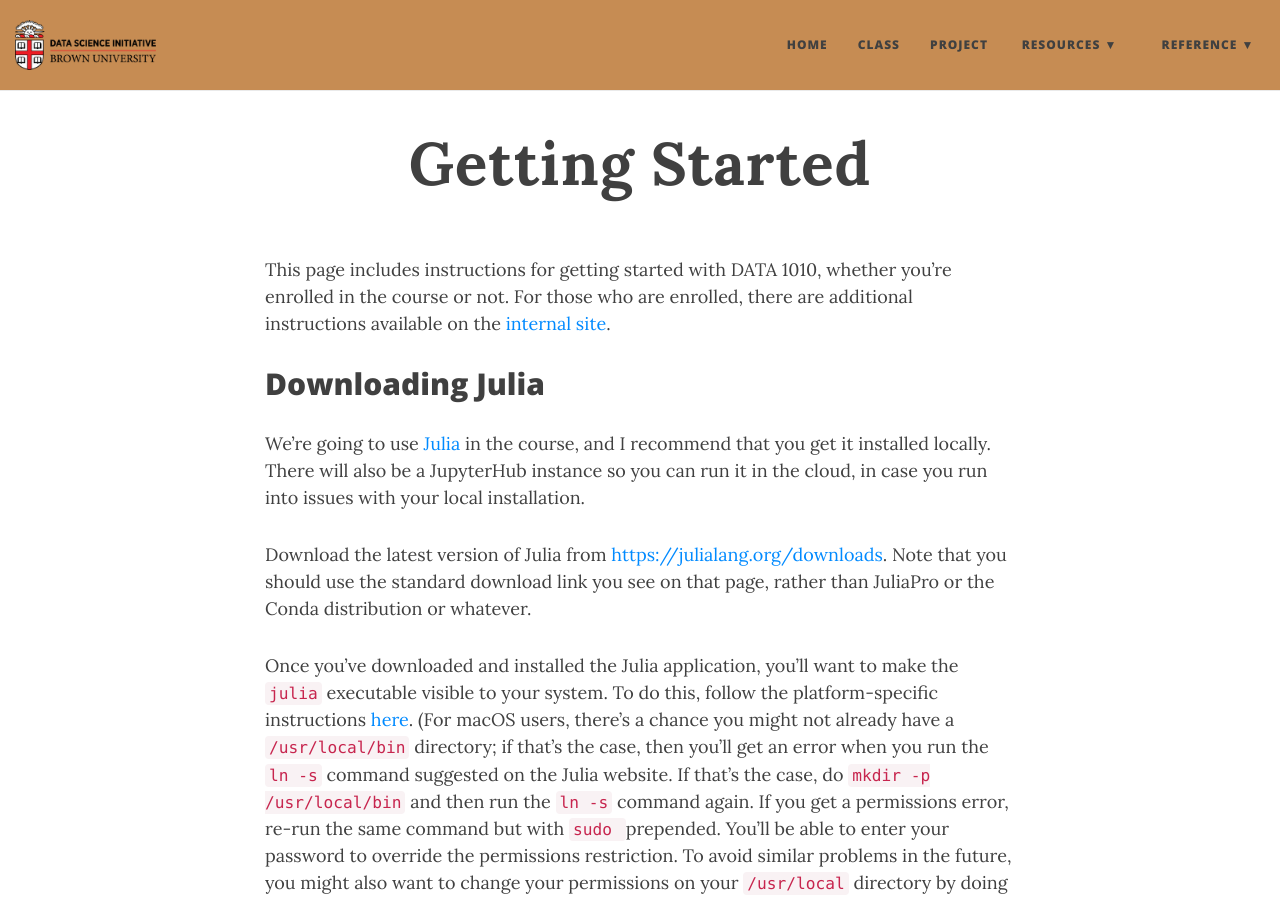
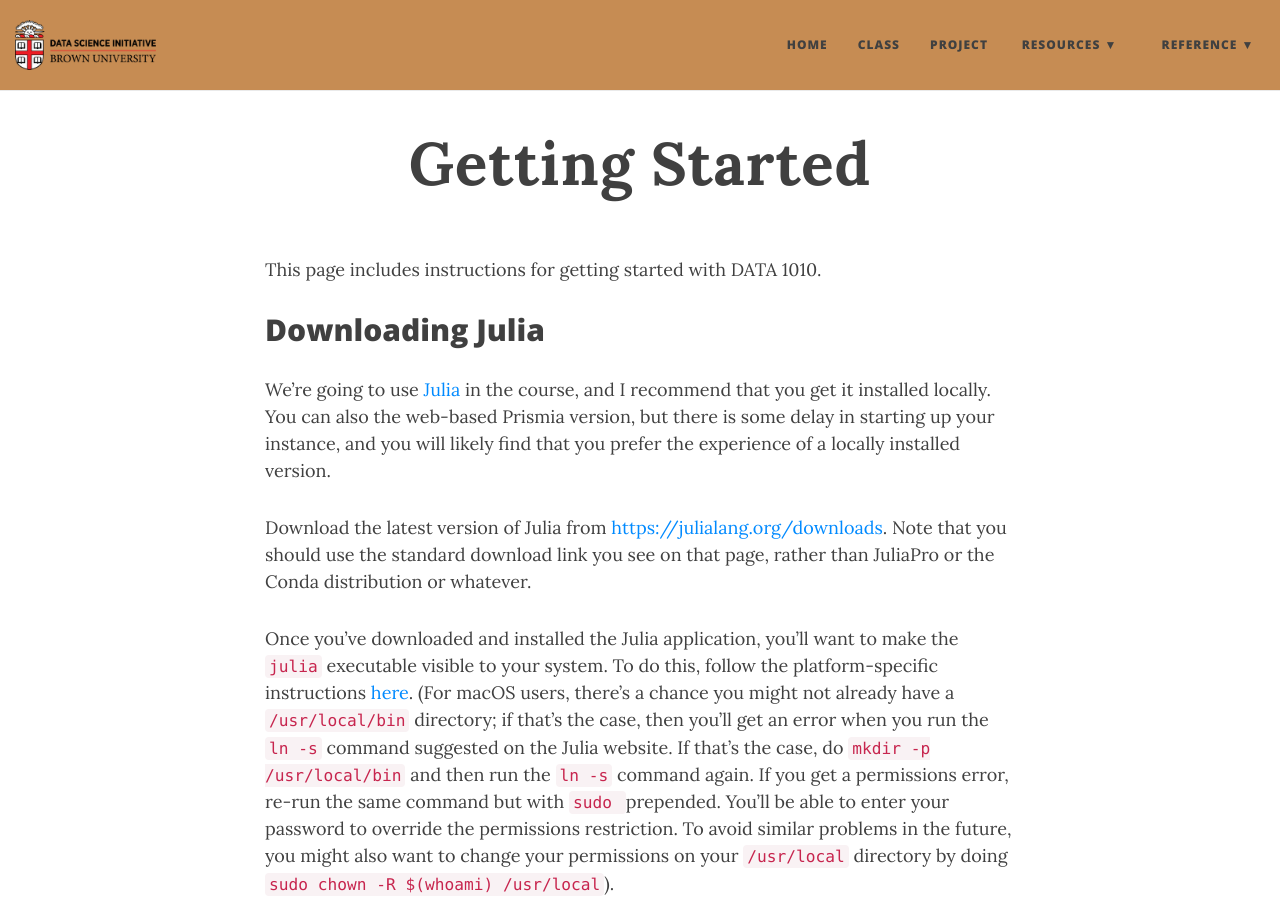
Before and after one commit to data1010/data1010.github.io, a Jekyll site: the page built from setup.md, in a window 1280 px wide and 900 px high. Built offline with Jekyll 4.4.1, drawn with Linux system fonts in a browser that asks for light colours; nearby versions of some CDN libraries; some of the changed text lies outside the part shown.

Commit message:
Update setup.md
Update setup instructions for this year

```diff
--- a/setup.md
+++ b/setup.md
@@ -3,11 +3,11 @@ layout: page
 title: Getting Started
 ---
 
-This page includes instructions for getting started with DATA 1010, whether you're enrolled in the course or not. For those who are enrolled, there are additional instructions available on the [internal site](https://sites.google.com/view/data1010).
+This page includes instructions for getting started with DATA 1010.
 
 ## Downloading Julia
 
-We're going to use [Julia](https://julialang.org) in the course, and I recommend that you get it installed locally. There will also be a JupyterHub instance so you can run it in the cloud, in case you run into issues with your local installation.
+We're going to use [Julia](https://julialang.org) in the course, and I recommend that you get it installed locally. You can also the web-based Prismia version, but there is some delay in starting up your instance, and you will likely find that you prefer the experience of a locally installed version.
 
 Download the latest version of Julia from [https://julialang.org/downloads](http://julialang.org/downloads). Note that you should use the standard download link you see on that page, rather than JuliaPro or the Conda distribution or whatever.
 
@@ -36,10 +36,6 @@ git clone https://github.com/data1010/problem-sets.git
 Try running that command to see if you have Git. If you don't, you'll need to [install it](https://git-scm.com/book/en/v2/Getting-Started-Installing-Git). After you've cloned the repo, you can navigate back to the folder and run `git pull` from the command line to retrieve any updates which might have been pushed to the repo on GitHub.
 
 If you need an overview of command line tools and Git, check out the [Utilities](https://mathigon.org/course/data-science-utilities/introduction) course on Data Gymnasia. I recommend using WSL2 (Windows Subsystem for Linux) if you're on Windows, because that way your command line will work the same way it works for folks on macOS and Linux.
-
-## Julia packages
-
-Each notebook we'll use in the course will include two files in its directory, one called `Project.toml` and the other called `Manifest.toml`. These files contain information about which package versions should be used to ensure that the notebook runs correctly. Running `using Pkg; Pkg.activate(".")` in the notebook will point the Julia runtime to these correct package versions. This process will download and install packages if they're not already present on your system.
 
 ---
 
@@ -77,8 +73,3 @@ basic idea is to put a `startup.jl` file in `~/.julia/config/`, where
 5. Run `vi startup.jl` to create a `startup.jl` file and open an editor to put content into it.
 6. Type `i` to insert text, and then type `using Statistics, LinearAlgebra`.
 7. Save the file by pressing escape, then `:wq`, and then enter.
-
-
-## Instructions for enrolled students
-
-Several other steps are necessary for those who are enrolled in the course. Please visit the [internal site](https://sites.google.com/view/data1010) for that information.
```
